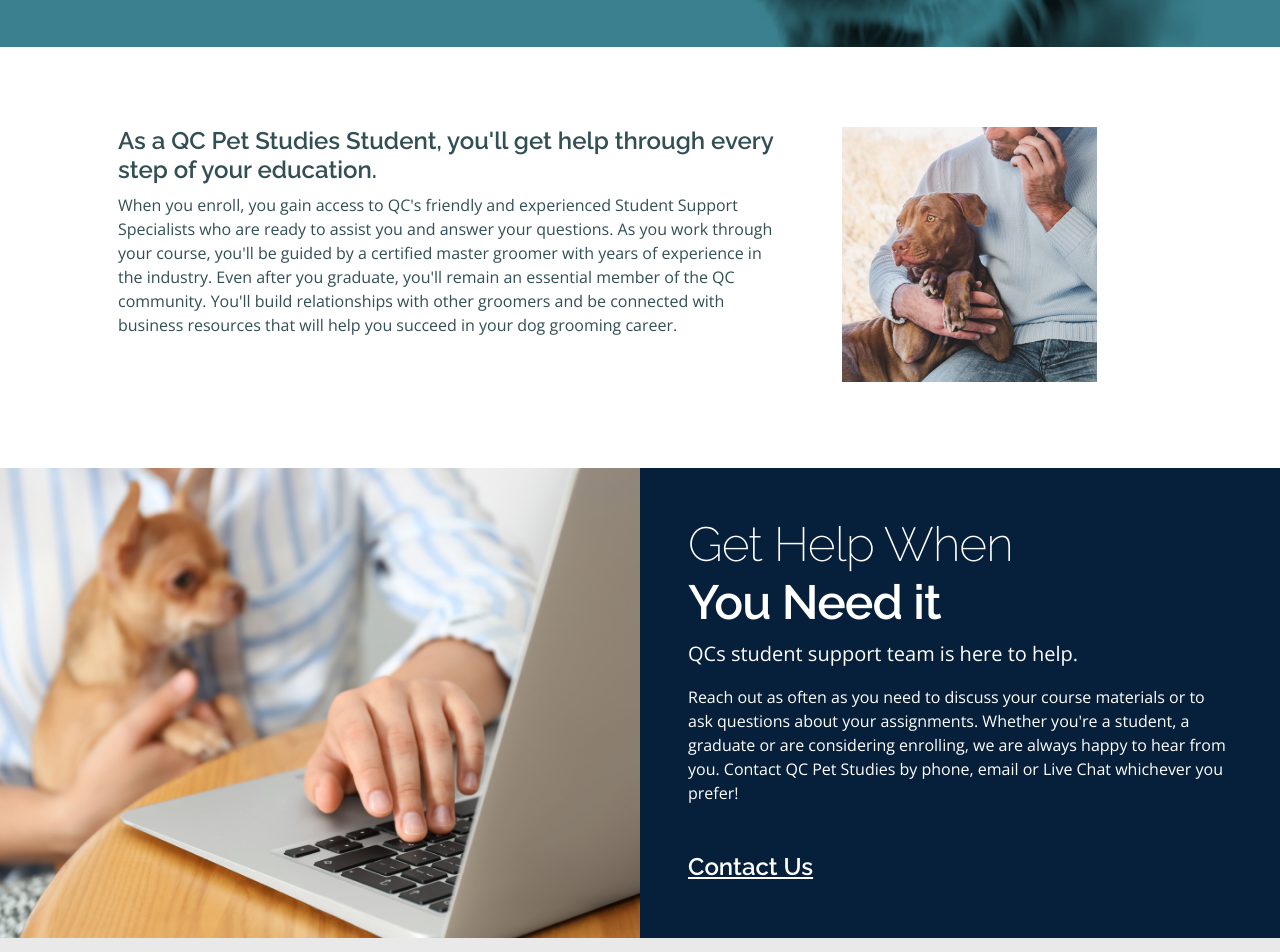
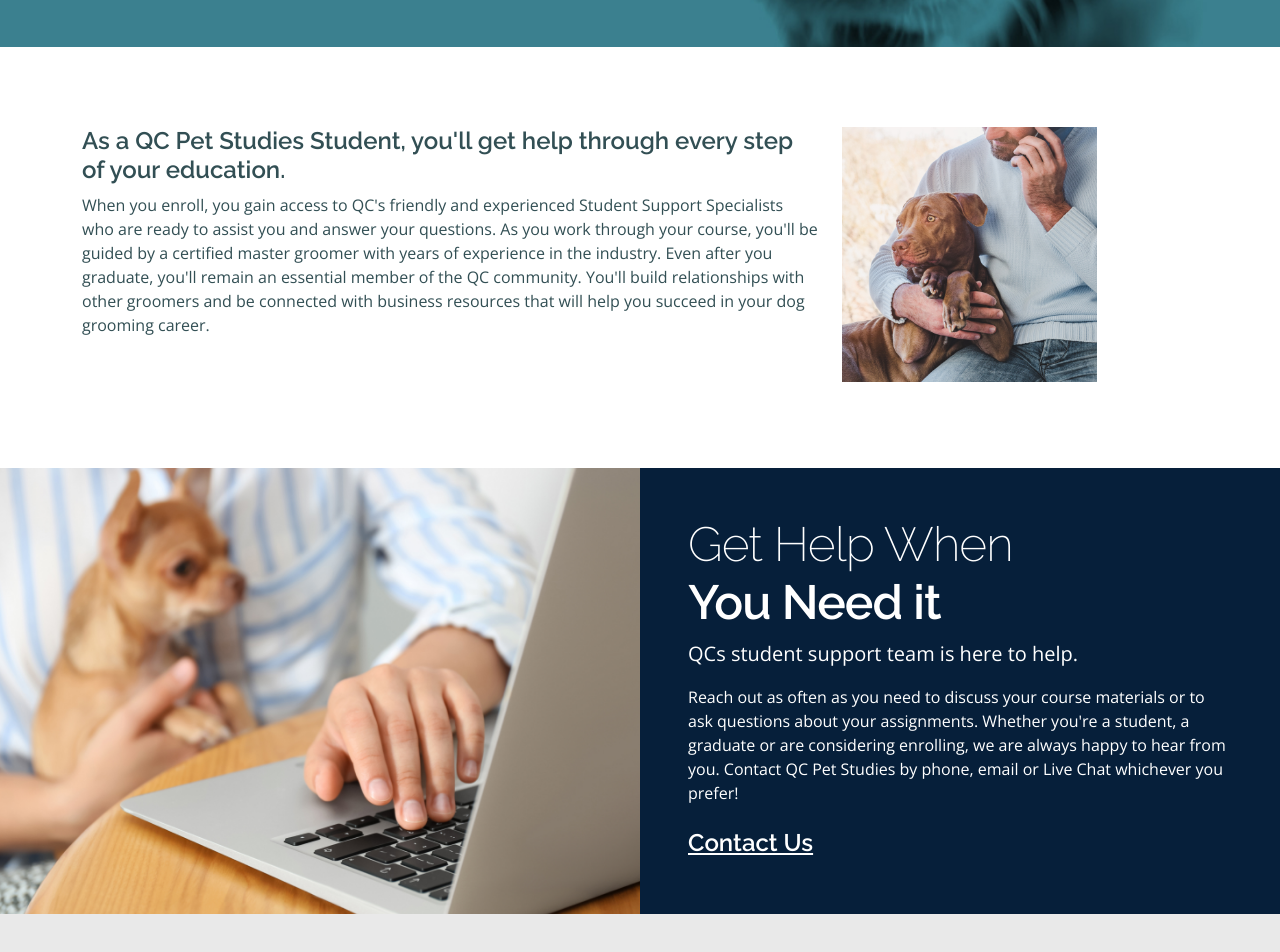
Before and after one commit to QCCareerSchool-Org/www.qcpetstudies.com, a Next.js app: page /about/student-experience in a window 1280 px wide. Shown: the part 340-1292 px from the top of the page. Built offline with nearby package versions, Linux system fonts and the light colour scheme; no server answers.

Commit message:
- updated for new changes

```diff
--- a/src/pages/about/student-experience.tsx
+++ b/src/pages/about/student-experience.tsx
@@ -1,6 +1,5 @@
 import { NextPage } from 'next';
 import Image from 'next/image';
-import React from 'react';
 import { DefaultLayout } from '../../components/DefaultLayout';
 import { SEO } from '../../components/SEO';
 import StudentExperienceBackground from '../../images/backgrounds/student-experience-hero.jpg';
@@ -21,7 +20,7 @@ const StudentExperiencePage: NextPage = () => (
     />
 
     <section id="firstSection" className="bg-dark">
-      <Image src={StudentExperienceBackground} layout="fill" objectFit="cover" objectPosition="center" alt="student experince background" />
+      <Image src={StudentExperienceBackground} layout="fill" objectFit="cover" objectPosition="center" alt="Dog looking at  you" />
       <div className="container">
         <div className="row">
           <h2 className="text-uppercase">Student<br /><strong>Experience</strong></h2>
@@ -32,7 +31,7 @@ const StudentExperiencePage: NextPage = () => (
     <section>
       <div className="container text-center text-lg-start">
         <div className="row justify-content-center">
-          <div className="col-12 col-lg-8 px-5">
+          <div className="col-12 col-lg-8">
             <h3>As a QC Pet Studies Student, you&apos;ll get help through <strong>every step of your education.</strong></h3>
             <p>When you enroll, you gain access to QC&apos;s friendly and experienced Student Support Specialists who are ready to assist you and answer your questions. As you work through your course, you&apos;ll be guided by a certified master groomer with years of experience in the industry. Even after you graduate, you&apos;ll remain an essential member of the QC community. You&apos;ll build relationships with other groomers and be connected with business resources that will help you succeed in your dog grooming career.</p>
           </div>
@@ -49,10 +48,10 @@ const StudentExperiencePage: NextPage = () => (
           <div className="col-12 col-lg-6" style={{ position: 'relative' }}>
             <Image src={SupportImage} layout="fill" objectFit="cover" objectPosition="center" alt="Dog sitting on a staircase" />
           </div>
-          <div className="col-12 col-lg-6 d-flex flex-column align-items-center align-items-lg-start p-5">
+          <div className="col-12 col-lg-6 p-lg-5 p-2 text-lg-start text-center">
             <h2>Get Help When<br /><strong>You Need it</strong></h2>
             <p className="lead">QCs student support team is here to help.</p>
-            <p className="mb-5">Reach out as often as you need to discuss your course materials or to ask questions about your assignments. Whether you&apos;re a student, a graduate or are considering enrolling, we are always happy to hear from you. Contact QC Pet Studies by phone, email or Live Chat whichever you prefer!</p>
+            <p className="mb-4">Reach out as often as you need to discuss your course materials or to ask questions about your assignments. Whether you&apos;re a student, a graduate or are considering enrolling, we are always happy to hear from you. Contact QC Pet Studies by phone, email or Live Chat whichever you prefer!</p>
             <h3><u>Contact Us</u></h3>
           </div>
         </div>
@@ -85,9 +84,9 @@ const StudentExperiencePage: NextPage = () => (
         </div>
         <div className="row justify-content-center mb-5">
           <div className="col-12 col-lg-8 d-flex justify-content-around">
-            <Image src={facebookImage} height="33" width="43" alt="facebook image" />
-            <Image src={RssImage} height="33" width="43" alt="facebook image" />
-            <Image src={InstagramImage} height="33" width="43" alt="facebook image" />
+            <Image src={facebookImage} height="33" width="43" alt="facebook logo" />
+            <Image src={RssImage} height="33" width="43" alt="rss logo" />
+            <Image src={InstagramImage} height="33" width="43" alt="instagram logo" />
           </div>
         </div>
         <div className="row justify-content-center">
```
